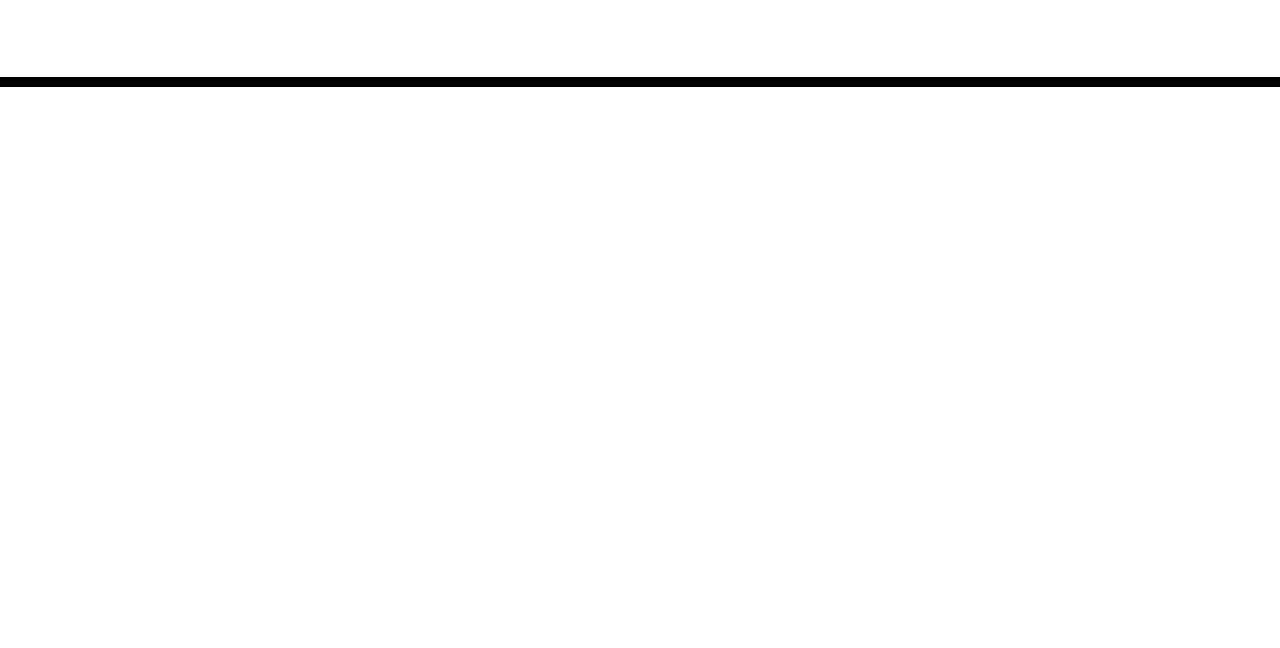
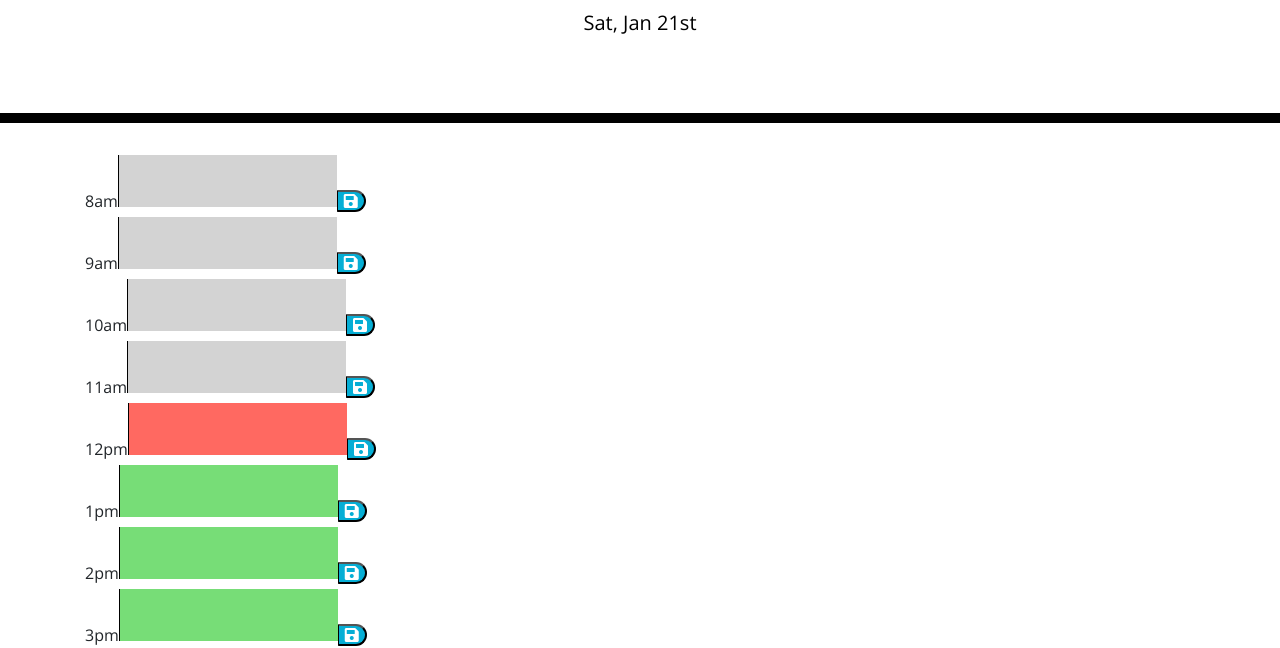
Before and after one commit to R0bsaunders/robs-javascript-powered-todo-daily-planner, a plain HTML site: page index.html in a window 1280 px wide. Shown: the part 181-829 px from the top of the page. Before the commit the page ends 800 px from the top, so only its background shows below. Drawn offline with nearby package versions, Linux system fonts and the light colour scheme; files that its build step writes are made by us from their sources.

Commit message:
all html elements added dynamically. Added readonly to textareas that are in the past as an experimient

```diff
--- a/assets/scripts/script.js
+++ b/assets/scripts/script.js
@@ -1,30 +1,61 @@
 const currentDay = $('#currentDay');
-const schedule = $('#container')
+const schedule = $('.container')
 var startHour = 8
-var endHour = 18
-
+var endHour = 17
+var currentHour = moment().format("H");
 // Handle displaying date
 displayTime()
+
 function displayTime() {
 
     let today = moment().format('ddd, MMM Do');
     currentDay.text(today);
 }
 
-for (let i = 0; i < startHour; i++) {
+// Loop to create all timeblocks. div holds: Label to show time slot, textarea for text entry and button to save
 
-    let timeSlotWrapper = $('<div>')
+for (let i = startHour; i <= endHour; i++) {
+    // Create containing DIV element
+    let timeblockWrapper = $('<div>')
     .addClass("time-slot-Wrapper");
 
-    let labelHour = moment(`2023-01-01T${i < 10 ? "0" + i : i}:00:00`).format("ha");
-    let timeLabel = $('<label>')
-    .text(labelHour);
+    // Create time slot label
+    let timeblockHour = moment(`2023-01-01T${i < 10 ? "0" + i : i}:00:00`).format("ha");
+    let timeblockLabel = $('<label>')
+    .text(timeblockHour);
 
+    // Create text entry area
     let textEntry = $('<textarea>')
     .attr("id", i);
 
+    // Set future, past or present class based on current time
+
+    if(i < currentHour) {
+        textEntry.addClass("past")
+        textEntry.attr('readonly', 'true');
+
+    } else if (i == currentHour) {
+        textEntry.addClass("present");
+
+    } else {
+        textEntry.addClass("future");
+
+    };
+
+    // Create save button
     let saveButton = $('<button>')
     .attr("data-hour", i)
-    .text()
+    .addClass("saveBtn");
+
+    // Create icon to hold floppy disk from FontAwesome
+    let buttonIcon = $('<i>')
+    .addClass("fas fa-save");
+
+    // Append all elements to HTML
+    timeblockWrapper.append(timeblockLabel);
+    timeblockWrapper.append(textEntry);
+    saveButton.append(buttonIcon);
+    timeblockWrapper.append(saveButton);
+    schedule.append(timeblockWrapper);
 
 }
--- a/index.html
+++ b/index.html
@@ -8,17 +8,14 @@
       rel="stylesheet"
       href="https://stackpath.bootstrapcdn.com/bootstrap/4.3.1/css/bootstrap.min.css"
     />
-    <link
-      rel="stylesheet"
-      href="https://use.fontawesome.com/releases/v5.8.1/css/all.css"
-      integrity="sha384-50oBUHEmvpQ+1lW4y57PTFmhCaXp0ML5d60M1M7uH2+nqUivzIebhndOJK28anvf"
-      crossorigin="anonymous"
-    />
+
+    <link rel="stylesheet" href="https://use.fontawesome.com/releases/v5.8.1/css/all.css" integrity="sha384-50oBUHEmvpQ+1lW4y57PTFmhCaXp0ML5d60M1M7uH2+nqUivzIebhndOJK28anvf" crossorigin="anonymous" />
+
     <link
       href="https://fonts.googleapis.com/css?family=Open+Sans&display=swap"
       rel="stylesheet"
     />
-    <link rel="stylesheet" href="style.css" />
+    <link rel="stylesheet" href="assets/styles/style.css" />
     <title>Work Day Scheduler</title>
   </head>
 
@@ -37,6 +34,6 @@
 
     <script src="https://cdnjs.cloudflare.com/ajax/libs/jquery/3.2.1/jquery.min.js"></script>
     <script src="https://cdnjs.cloudflare.com/ajax/libs/moment.js/2.24.0/moment.min.js"></script>
-    <script src="script.js"></script>
+    <script src="assets/scripts/script.js"></script>
   </body>
 </html>
```
